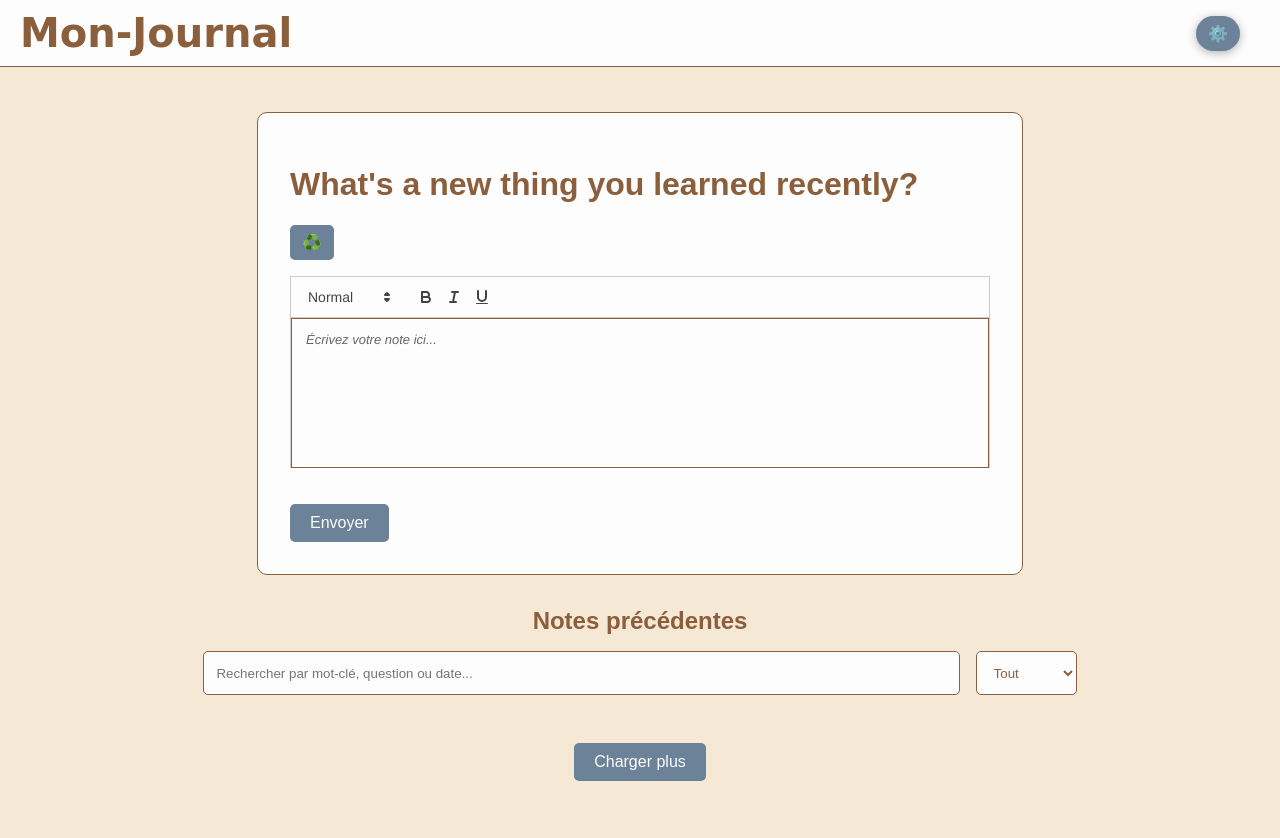
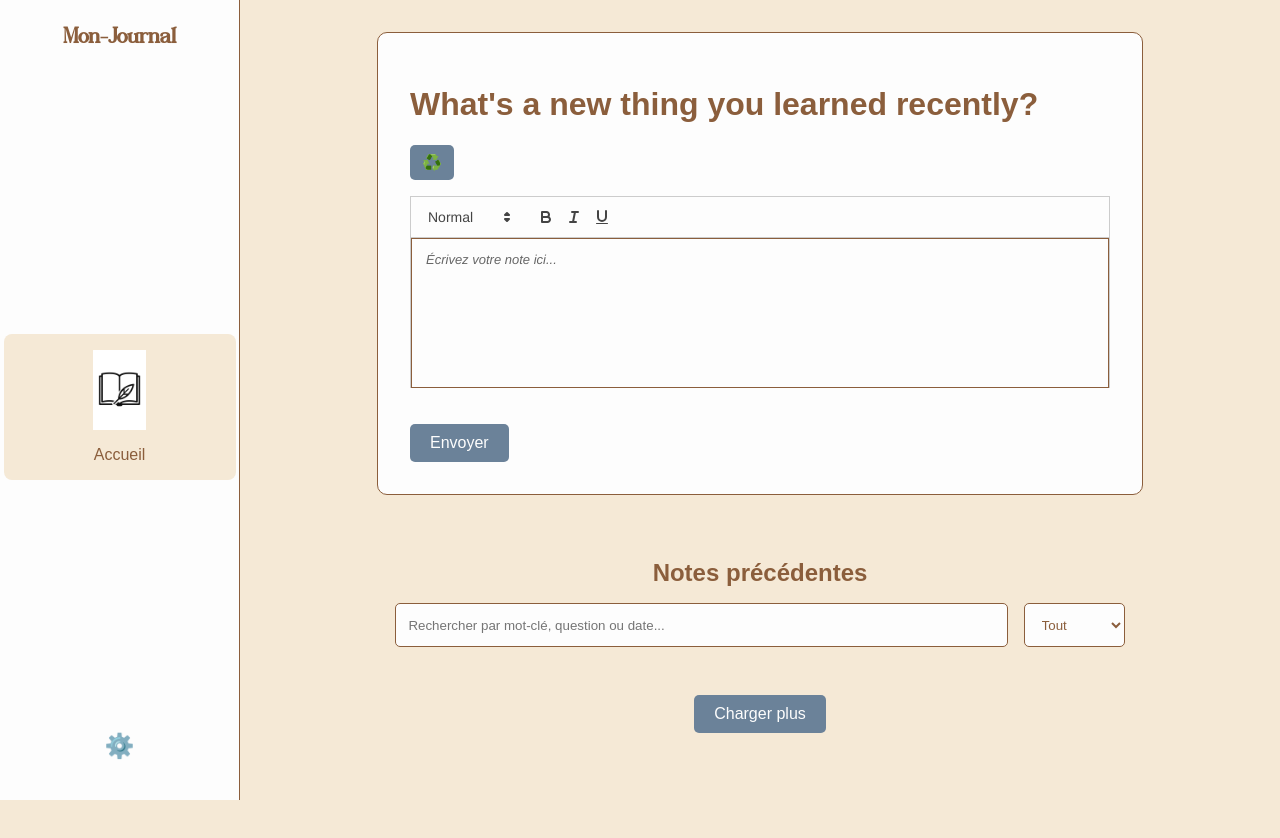
Before and after one commit to BertrandRivard/Mon-Journal, a website: page frontend/index.html in a window 1280 px wide. After the commit the page ends 800 px from the top, so only its background shows below. Drawn offline with nearby package versions, Linux system fonts and the light colour scheme; no server answers; sample sign-in values are in the browser's storage; a web font is replaced by a local one.

Commit message:
refonte visuel en cours

```diff
--- a/frontend/index.html
+++ b/frontend/index.html
@@ -10,19 +10,25 @@
   <style>
     @font-face {
       font-family: 'Sacramento';
-      src: url('SacramentoRegular-X3LaG.ttf') format('truetype');
+      src: url('assets/fonts/SacramentoRegular-X3LaG.ttf') format('truetype');
     }
   </style>
 </head>
 <body>
-  <header>
-    <h1 id="site-title">Mon-Journal</h1>
-    <div class="header-buttons">
-      <button id="settingsBtn">⚙️</button>
+  <aside class="sidebar">
+    <div class="sidebar-content">
+      <h1 id="site-title" class="sidebar-title">Mon-Journal</h1>
+      <nav class="sidebar-nav">
+        <a href="#" class="nav-item active" data-nav="home">
+          <img src="assets/images/logo_Mon-Journal.png" alt="Accueil" class="nav-icon">
+          <span class="nav-label">Accueil</span>
+        </a>
+      </nav>
+      <button id="settingsBtn" class="settings-btn-sidebar">⚙️</button>
     </div>
-  </header>
+  </aside>
 
-  <div class="container">
+  <div class="main-wrapper">
     <main class="mainContent">
       <h1 id="question">What's a new thing you learned recently?</h1>
       <button id="reloadQuestion">♻️</button>
--- a/frontend/style.css
+++ b/frontend/style.css
@@ -18,11 +18,11 @@ li,
 /* General styles */
 body {
   font-family: sans-serif;
-  padding: 2rem;
   background: var(--cream-beige);
   color: var(--warm-brown);
   margin: 0;
   overflow-x: hidden; /* Prevent horizontal overflow */
+  display: flex;
 }
 
 ul {
@@ -30,49 +30,97 @@ ul {
 }
 
 /* Header styles */
-header {
+.sidebar {
   position: fixed;
+  left: 0;
   top: 0;
-  left: 0;
-  width: 100%;
+  width: 240px;
+  height: 100vh;
   background: var(--off-white);
-  padding: 10px 20px;
+  border-right: 1px solid var(--warm-brown);
   display: flex;
+  flex-direction: column;
   align-items: center;
-  justify-content: space-between;
-  border-bottom: 1px solid var(--warm-brown);
+  padding: 1.5rem 0;
   z-index: 1000;
-  box-sizing: border-box; /* Ensure padding is included in width */
+  box-sizing: border-box;
 }
 
-#site-title {
+.sidebar-content {
+  width: 100%;
+  display: flex;
+  flex-direction: column;
+  align-items: center;
+  height: 100%;
+  justify-content: space-between;
+}
+
+.sidebar-title {
   font-family: 'Sacramento', cursive;
-  font-size: 2.5rem;
+  font-size: 1.5rem;
   margin: 0;
   color: var(--warm-brown);
+  margin-bottom: 3rem;
+  text-align: center;
+  width: 100%;
 }
 
-.header-buttons {
+.sidebar-nav {
   display: flex;
-  gap: 10px; /* Space between buttons */
-  margin-right: 20px; /* Ensure button doesn't go off-screen */
+  flex-direction: column;
+  gap: 1rem;
+  width: 100%;
+  align-items: center;
 }
 
-#settingsBtn {
-  padding: 8px 12px;
+.nav-item {
+  display: flex;
+  flex-direction: column;
+  align-items: center;
+  gap: 1rem;
+  color: var(--warm-brown);
+  text-decoration: none;
   cursor: pointer;
-  background: var(--gray-blue);
-  color: var(--off-white);
-  border: none;
-  border-radius: 25px;
-  font-size: 16px;
-  box-shadow: 0 2px 10px rgba(0, 0, 0, 0.3);
-  transition: background-color var(--transition-speed) ease, transform var(--transition-speed) ease;
+  transition: all var(--transition-speed) ease;
+  padding: 1rem;
+  border-radius: 8px;
+  width: 200px;
+  justify-content: center;
 }
 
-#settingsBtn:hover {
-  background: var(--soft-coral);
-  transform: scale(1.1);
+.nav-item:hover,
+.nav-item.active {
+  background: var(--cream-beige);
+}
+
+.nav-icon {
+  font-size: 1.5rem;
+  width: 80px;
+  height: 80px;
+  object-fit: contain;
+}
+
+.nav-label {
+  font-size: 1rem;
+  text-align: center;
+  word-break: break-word;
+}
+
+.settings-btn-sidebar {
+  padding: 1rem;
+  cursor: pointer;
+  background: transparent;
+  color: var(--warm-brown);
+  border: none;
+  border-radius: 8px;
+  font-size: 1.5rem;
+  transition: all var(--transition-speed) ease;
+  width: 200px;
+  height: auto;
+}
+
+.settings-btn-sidebar:hover {
+  background: var(--cream-beige);
 }
 
 /* Quill editor styles */
@@ -98,8 +146,13 @@ header {
 }
 
 /* Container and content adjustments */
-.container {
-  margin-top: 80px; /* Offset for header */
+.main-wrapper {
+  margin-left: 240px;
+  flex: 1;
+  display: flex;
+  flex-direction: column;
+  width: calc(100% - 240px);
+  padding: 2rem;
 }
 
 .mainContent {
@@ -108,7 +161,8 @@ header {
   border-radius: 10px;
   border: 1px solid var(--warm-brown);
   max-width: 700px; /* Limit content width */
-  margin: 0 auto; /* Center the content */
+  margin: 0 auto 2rem; /* Center the content */
+  width: 100%;
 }
 
 .pastContent {
@@ -118,7 +172,7 @@ header {
   border: 1px solid var(--warm-brown);
   max-width: 900px; /* Reduced max-width for smaller notes layout */
   margin: 0 auto; /* Center the content */
-  margin-top: 2rem; /* Add space between sections */
+  width: 100%;
 }
 
 /* Previous notes section */
```
Also changed, not shown: frontend/assets/fonts/SacramentoRegular-X3LaG.ttf (renamed from SacramentoRegular-X3LaG.ttf), frontend/assets/images/logo_Mon-Journal.png (added), 1 other file.
